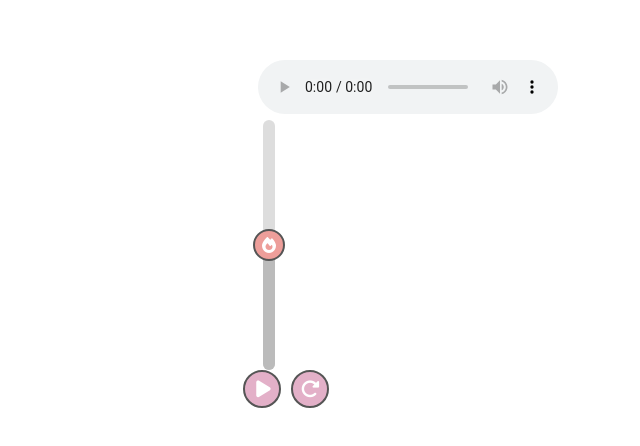
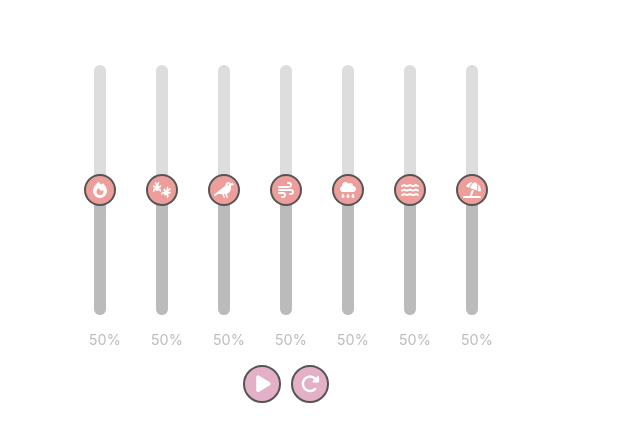
Before and after one commit to weiying-chen/noice, a React (Vite) app: page / in a window 1280 px wide. Shown: the part 166-612 px from the top of the page, without its empty margins (354-994 px from the left). Built offline with nearby package versions, Linux system fonts and the light colour scheme.

Commit message:
Retore all audios

```diff
--- a/src/App.tsx
+++ b/src/App.tsx
@@ -8,12 +8,12 @@ import './App.css';
 
 const audios = [
   { src: '/fire.mp3', icon: '\\f06d' },
-  // { src: '/crickets.mp3', icon: '\\e4d0' },
-  // { src: '/birds.mp3', icon: '\\f520' },
-  // { src: '/wind.mp3', icon: '\\f72e' },
-  // { src: '/rain.mp3', icon: '\\f73d' },
-  // { src: '/river.mp3', icon: '\\f773' },
-  // { src: '/waves.mp3', icon: '\\f5ca' },
+  { src: '/crickets.mp3', icon: '\\e4d0' },
+  { src: '/birds.mp3', icon: '\\f520' },
+  { src: '/wind.mp3', icon: '\\f72e' },
+  { src: '/rain.mp3', icon: '\\f73d' },
+  { src: '/river.mp3', icon: '\\f773' },
+  { src: '/waves.mp3', icon: '\\f5ca' },
 ];
 
 const useAudioPlayer = (audios, options) => {
@@ -65,7 +65,7 @@ const Audio = forwardRef((props, ref) => {
 
   return (
     <div className="audio">
-      <audio ref={ref} loop controls>
+      <audio ref={ref} loop>
         <source src={src} type="audio/mpeg" /> Your browser does
         not support the audio element.
       </audio>
@@ -79,6 +79,7 @@ const Audio = forwardRef((props, ref) => {
           icon={icon}
           vertical
         />
+        <p>{volume}%</p>
       </div>
     </div>
   );
@@ -88,6 +89,12 @@ function App() {
   const { isPlayingAudio, playAudio, resetAudio, audioRefs } = useAudioPlayer(audios, {
     defaultVolume: defaultSliderValue,
   });
+
+  function handleVolumeChange(value) {
+    audioRefs.forEach((audioRef) => {
+      audioRef.current.volume = value / 100;
+    });
+  }
 
   return (
     <>
```
